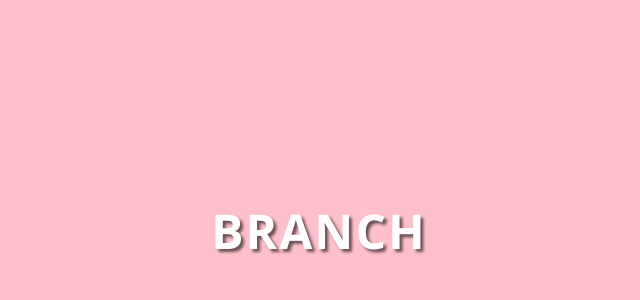
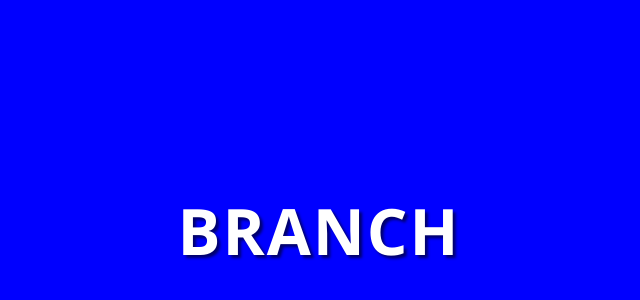
Before and after one commit to Ziulzin251/Projeto-Site, a plain HTML site: page index.html in a window 1280 px wide. Shown: the part 170-470 px from the top of the page, without its empty margins (321-961 px from the left). Drawn offline with Linux system fonts and the light colour scheme.

Commit message:
bg and font size

```diff
--- a/style.css
+++ b/style.css
@@ -12,14 +12,14 @@ body {
     justify-content: center;
     align-items: center;
 
-    background-color: pink;
+    background-color: blue;
 }
 
 h1 {
     font-family: 'Segoe UI', Tahoma, Geneva, Verdana, sans-serif;
     text-transform: uppercase;
     letter-spacing: 2px;
-    font-size: 48px;
+    font-size: 64px;
     color: white;
     text-shadow: 3px 3px 3px rgba(0, 0, 0, 0.586);
 }
```
